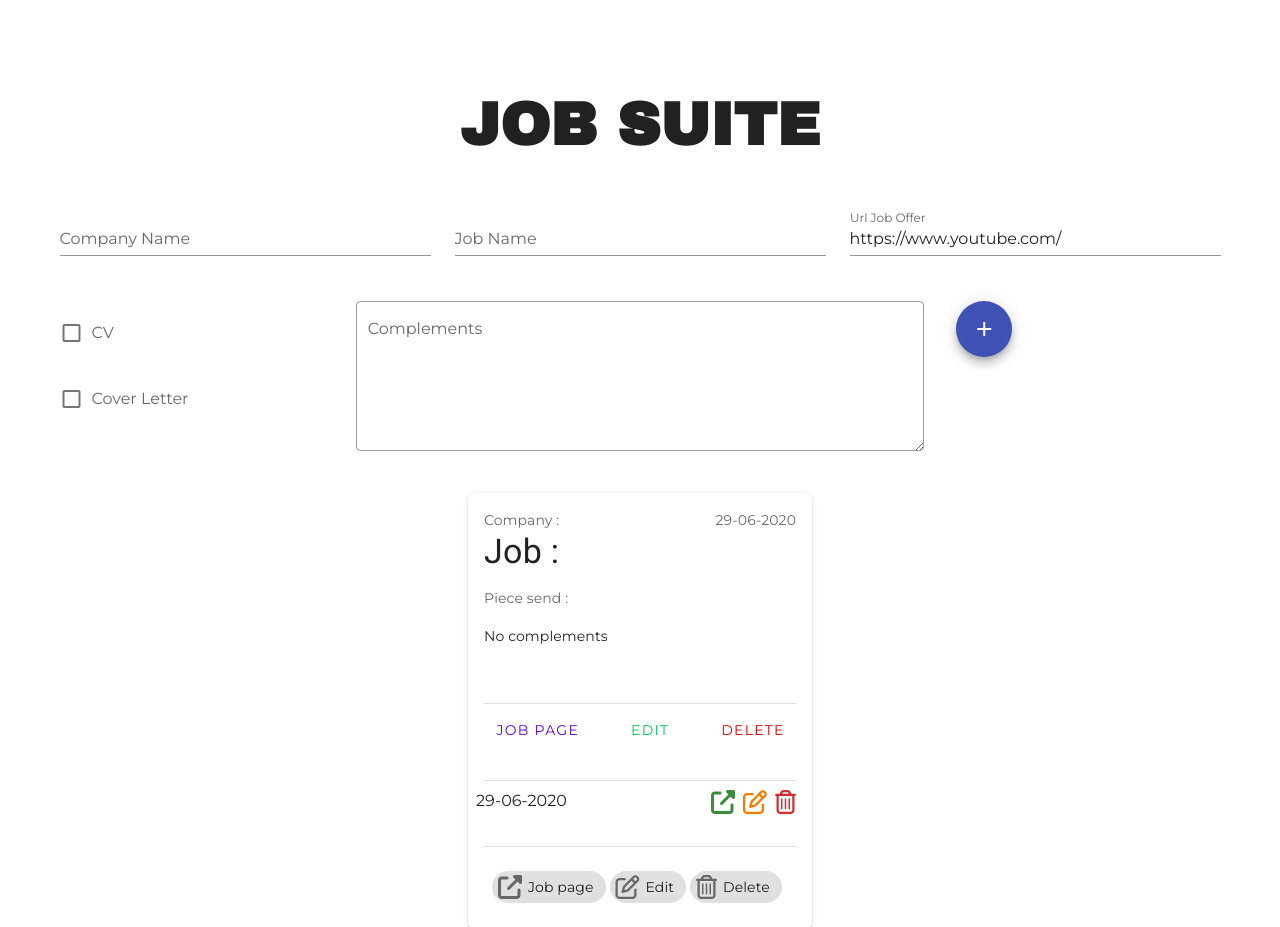
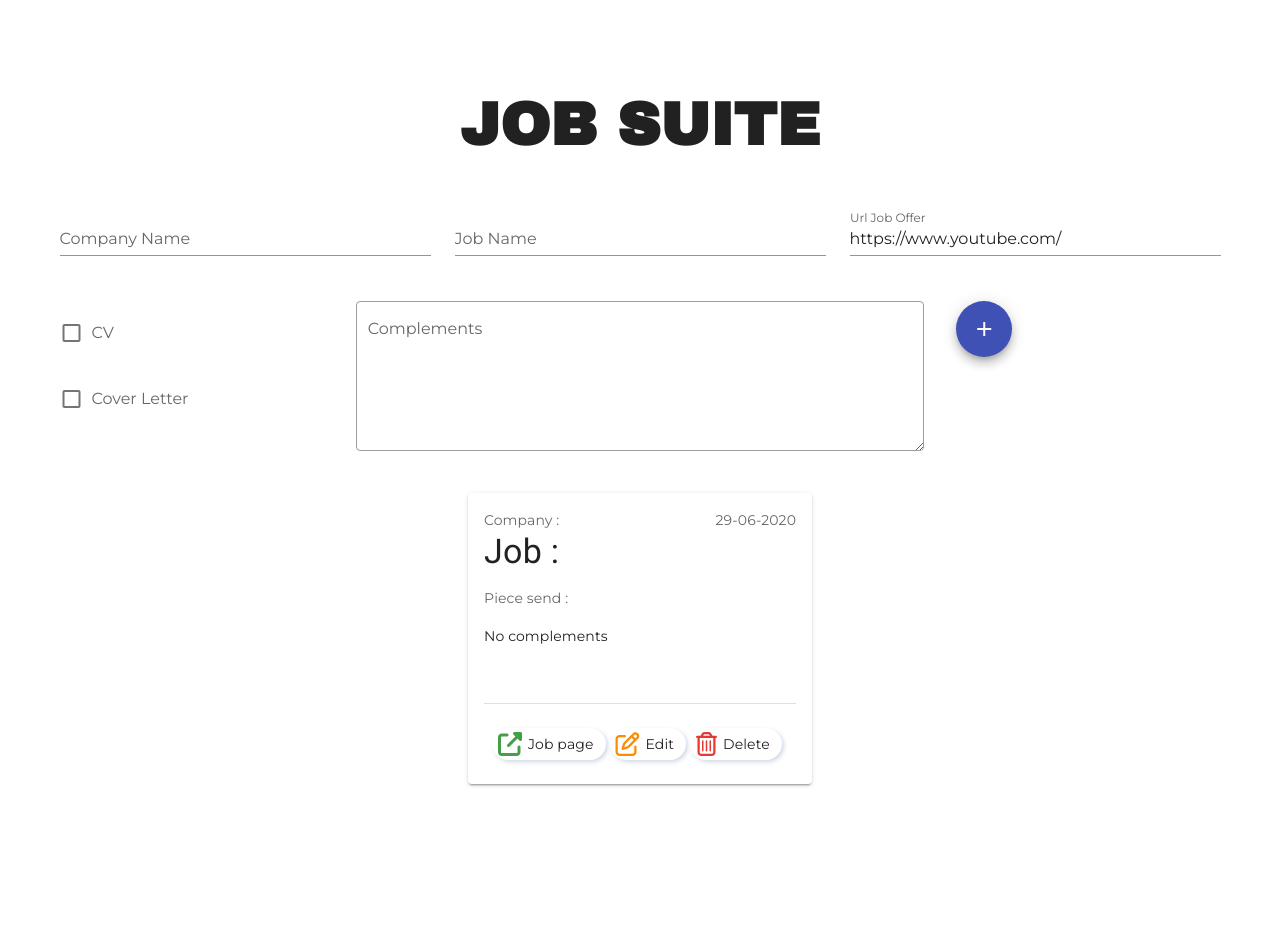
Before and after one commit to fafa-a/JobSuite, a Vue app: page / in a window 1280 px wide. After the commit the page ends 840 px from the top, so only its background shows below. Built offline with nearby package versions, Linux system fonts and the light colour scheme.

Commit message:
card-actions v1.1

```diff
--- a/src/components/JobCard.vue
+++ b/src/components/JobCard.vue
@@ -22,52 +22,23 @@
       </div>
     </v-card-text>
     <v-divider class="mt-6 mx-4"></v-divider>
-    <v-card-actions class="d-flex justify-space-around">
-      <v-btn
-        :href="data.URLJobOffer"
-        target="_blank"
-        text
-        color="deep-purple accent-4"
-      >
-        Job Page
-      </v-btn>
-      <v-btn text color="green accent-4">
-        Edit
-      </v-btn>
-      <v-btn text color="red accent-4">
-        Delete
-      </v-btn>
-    </v-card-actions>
-    <v-divider class="mt-6 mx-4"></v-divider>
-    <v-card-actions class="d-flex justify-space-between">
-      <span>{{ date }} </span>
-      <span>
-        <v-icon
-          @click="next"
+    <v-card-actions>
+      <v-card-text>
+        <v-chip
           :href="data.URLJobOffer"
           target="_blank"
-          color="green darken-2"
-          dark
-          left
-          >fas fa-external-link-alt</v-icon
+          class="mr-1"
+          @click="lights"
         >
-        <v-icon color="orange darken-2" dark left>far fa-edit</v-icon>
-        <v-icon color="red darken-2" dark left>far fa-trash-alt</v-icon>
-      </span>
-    </v-card-actions>
-    <v-divider class="mt-6 mx-4"></v-divider>
-    <v-card-actions>
-      <v-card-text>
-        <v-chip class="mr-1" @click="lights">
-          <v-icon left>fas fa-external-link-alt</v-icon>
+          <v-icon color="green darken-1" left>fas fa-external-link-alt</v-icon>
           Job page
         </v-chip>
         <v-chip class="mr-1" @click="alarm">
-          <v-icon left>far fa-edit</v-icon>
+          <v-icon color="orange darken-1" left>far fa-edit</v-icon>
           Edit
         </v-chip>
-        <v-chip @click="blinds">
-          <v-icon left>far fa-trash-alt</v-icon>
+        <v-chip @click="blinds" :elevation="14">
+          <v-icon color="red darken-1" left>far fa-trash-alt</v-icon>
           Delete
         </v-chip>
       </v-card-text>
@@ -87,4 +58,14 @@ export default {
 };
 </script>
 
-<style scoped></style>
+<style scoped>
+.theme--light {
+  background: #fff !important;
+}
+.v-chip--active {
+  background: #f1f1f1f1 !important;
+}
+.v-chip {
+  box-shadow: 2px 2px 4px #d1d9e6, -1px -1px 2px #fff;
+}
+</style>
```
